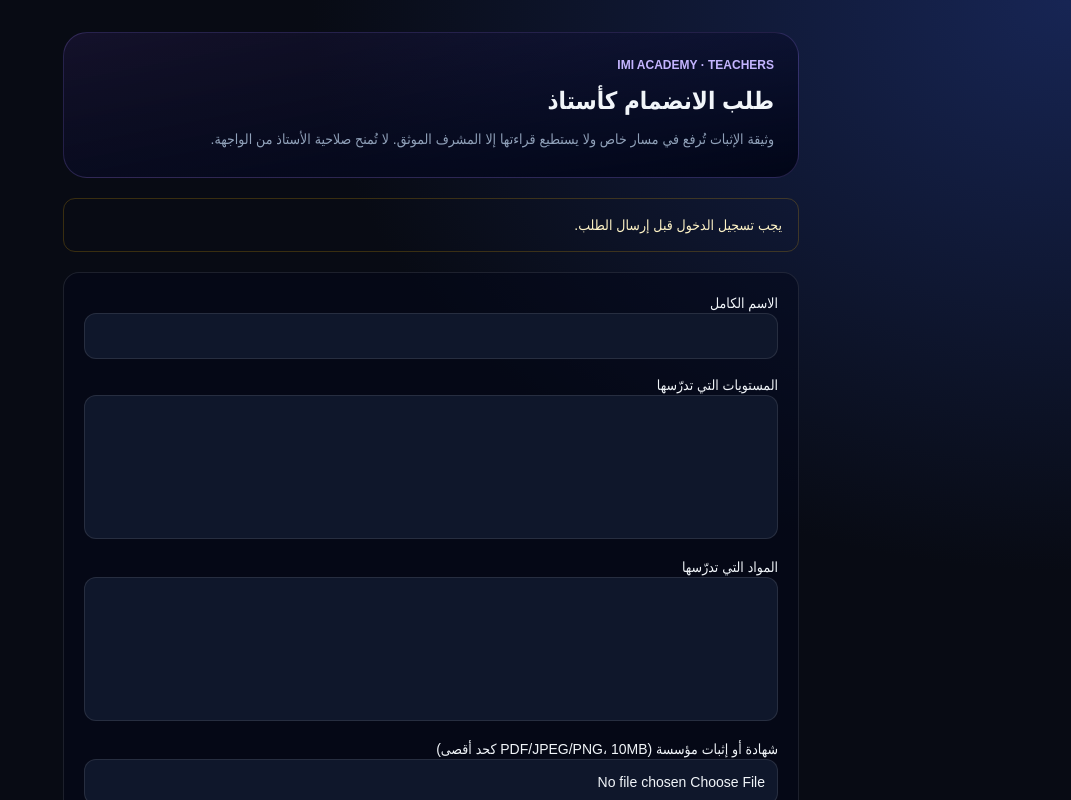
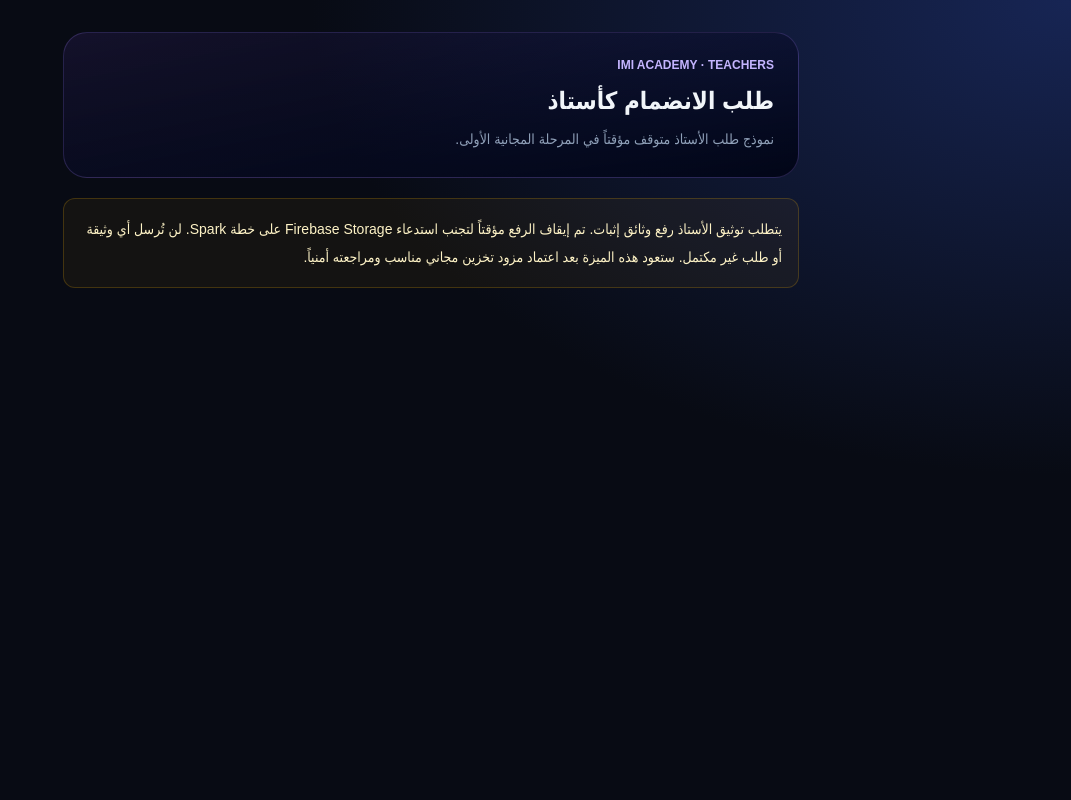
Before and after one commit to walid1239/Imi-android, a Next.js app in the folder web/: page /teacher/apply in a window 1280 px wide. Shown: the top 800 px of the page, without its empty margins (209-1280 px from the left). Built offline with nearby package versions, Linux system fonts and the light colour scheme; no server answers; the database is empty.

Commit message:
Disable Firebase Storage-dependent media for free Spark phase

```diff
--- a/web/src/components/teacher-application-panel.tsx
+++ b/web/src/components/teacher-application-panel.tsx
@@ -1,44 +1,10 @@
-'use client';
-import {useEffect,useState} from 'react';
-import {onAuthStateChanged,User} from 'firebase/auth';
-import {collection,getDocs,query,where} from 'firebase/firestore';
-import {getFunctions,httpsCallable} from 'firebase/functions';
-import {ref,uploadBytes} from 'firebase/storage';
-import {auth,db,storage,firebaseConfigured} from '@/lib/firebase/client';
-type Option={id:string;nameAr:string};
-export default function TeacherApplicationPanel(){
- const [user,setUser]=useState<User|null>(null),[levels,setLevels]=useState<Option[]>([]),[subjects,setSubjects]=useState<Option[]>([]);
- const [name,setName]=useState(''),[levelIds,setLevelIds]=useState<string[]>([]),[subjectIds,setSubjectIds]=useState<string[]>([]);
- const [file,setFile]=useState<File|null>(null),[busy,setBusy]=useState(false),[error,setError]=useState(''),[notice,setNotice]=useState('');
- useEffect(()=>onAuthStateChanged(auth,setUser),[]);
- useEffect(()=>{if(!firebaseConfigured)return;getDocs(query(collection(db,'curriculumNodes'),where('status','==','published'))).then(s=>{const a=s.docs.map(d=>({id:d.id,type:d.get('type'),nameAr:String(d.get('nameAr')||'')}));setLevels(a.filter(x=>x.type==='level'));setSubjects(a.filter(x=>x.type==='subject'));}).catch(()=>setError('تعذر تحميل مستويات ومواد الأكاديمية.'));},[]);
- async function submit(e:React.FormEvent){e.preventDefault();setError('');setNotice('');
-  if(!firebaseConfigured){setError('إعداد Firebase غير مكتمل. أكمل إعداد تطبيق الويب أولاً.');return;}
-  if(!user){setError('سجّل الدخول قبل إرسال طلب الأستاذ.');return;}
-  if(!file||file.size>10*1024*1024||!['application/pdf','image/jpeg','image/png'].includes(file.type)){setError('اختر ملف PDF أو صورة JPEG/PNG لا يتجاوز 10 ميغابايت.');return;}
-  if(!levelIds.length||!subjectIds.length){setError('اختر مستوى واحداً ومادة واحدة على الأقل.');return;}
-  setBusy(true);
-  try{
-   const safeName=file.name.replace(/[^a-zA-Z0-9._-]/g,'_').slice(-80);
-   const evidencePath='teacher-verification/'+user.uid+'/'+Date.now()+'-'+safeName;
-   await uploadBytes(ref(storage,evidencePath),file,{contentType:file.type});
-   await httpsCallable(getFunctions(),'submitTeacherApplication')({fullName:name,levelIds,subjectIds,evidencePath});
-   setNotice('تم إرسال طلب التوثيق. ستراجعه إدارة IMI؛ لا تُمنح شارة الأستاذ تلقائياً.');
-   setFile(null);
-  }catch(reason){setError(reason instanceof Error?reason.message:'تعذر إرسال الطلب. تحقق من تسجيل الدخول وحجم الملف.');}
-  finally{setBusy(false);}
- }
- return <main dir="rtl" className="mx-auto min-h-screen max-w-3xl px-4 py-8 text-slate-100">
-  <header className="rounded-3xl border border-violet-400/20 bg-gradient-to-br from-violet-500/10 to-slate-950 p-6"><p className="text-xs font-bold text-violet-300">IMI ACADEMY · TEACHERS</p><h1 className="mt-3 text-2xl font-black">طلب الانضمام كأستاذ</h1><p className="mt-2 text-sm leading-7 text-slate-400">وثيقة الإثبات تُرفع في مسار خاص ولا يستطيع قراءتها إلا المشرف الموثق. لا تُمنح صلاحية الأستاذ من الواجهة.</p></header>
-  {!user&&<p className="mt-5 rounded-xl border border-amber-400/20 p-4 text-sm text-amber-100">يجب تسجيل الدخول قبل إرسال الطلب.</p>}
-  <form onSubmit={submit} className="mt-5 space-y-4 rounded-2xl border border-white/10 bg-slate-950/50 p-5">
-   <label className="block space-y-2 text-sm">الاسم الكامل<input required minLength={3} maxLength={80} value={name} onChange={e=>setName(e.target.value)} className="w-full rounded-xl border border-white/10 bg-slate-900 p-3" /></label>
-   <label className="block space-y-2 text-sm">المستويات التي تدرّسها<select multiple value={levelIds} onChange={e=>setLevelIds(Array.from(e.target.selectedOptions,o=>o.value))} className="min-h-36 w-full rounded-xl border border-white/10 bg-slate-900 p-3">{levels.map(x=><option key={x.id} value={x.id}>{x.nameAr}</option>)}</select></label>
-   <label className="block space-y-2 text-sm">المواد التي تدرّسها<select multiple value={subjectIds} onChange={e=>setSubjectIds(Array.from(e.target.selectedOptions,o=>o.value))} className="min-h-36 w-full rounded-xl border border-white/10 bg-slate-900 p-3">{subjects.map(x=><option key={x.id} value={x.id}>{x.nameAr}</option>)}</select></label>
-   <label className="block space-y-2 text-sm">شهادة أو إثبات مؤسسة (PDF/JPEG/PNG، 10MB كحد أقصى)<input required type="file" accept=".pdf,image/jpeg,image/png,application/pdf" onChange={e=>setFile(e.target.files?.[0]??null)} className="w-full rounded-xl border border-white/10 bg-slate-900 p-3 text-sm" /></label>
-   <button disabled={busy||!user} className="w-full rounded-xl bg-violet-600 px-4 py-3 font-bold disabled:opacity-50">{busy?'جارٍ إرسال الطلب…':'إرسال طلب التوثيق'}</button>
-   {error&&<p role="alert" className="text-sm text-red-300">{error}</p>}{notice&&<p role="status" className="text-sm text-emerald-300">{notice}</p>}
-  </form>
-  <p className="mt-4 text-xs leading-6 text-slate-500">لا يُسمح بنشر دروس أو جدولة بث قبل اعتماد الطلب، وإكمال صفحة الأستاذ، وقبول اتفاقية الحقوق وقواعد حماية القاصرين.</p>
- </main>;
+export default function TeacherApplicationPanel() {
+  return <main dir="rtl" className="mx-auto min-h-screen max-w-3xl px-4 py-8 text-slate-100">
+    <header className="rounded-3xl border border-violet-400/20 bg-gradient-to-br from-violet-500/10 to-slate-950 p-6">
+      <p className="text-xs font-bold text-violet-300">IMI ACADEMY · TEACHERS</p>
+      <h1 className="mt-3 text-2xl font-black">طلب الانضمام كأستاذ</h1>
+      <p className="mt-2 text-sm leading-7 text-slate-400">نموذج طلب الأستاذ متوقف مؤقتاً في المرحلة المجانية الأولى.</p>
+    </header>
+    <p className="mt-5 rounded-xl border border-amber-400/20 bg-amber-400/5 p-4 text-sm leading-7 text-amber-100">يتطلب توثيق الأستاذ رفع وثائق إثبات. تم إيقاف الرفع مؤقتاً لتجنب استدعاء Firebase Storage على خطة Spark. لن تُرسل أي وثيقة أو طلب غير مكتمل. ستعود هذه الميزة بعد اعتماد مزود تخزين مجاني مناسب ومراجعته أمنياً.</p>
+  </main>;
 }
```
